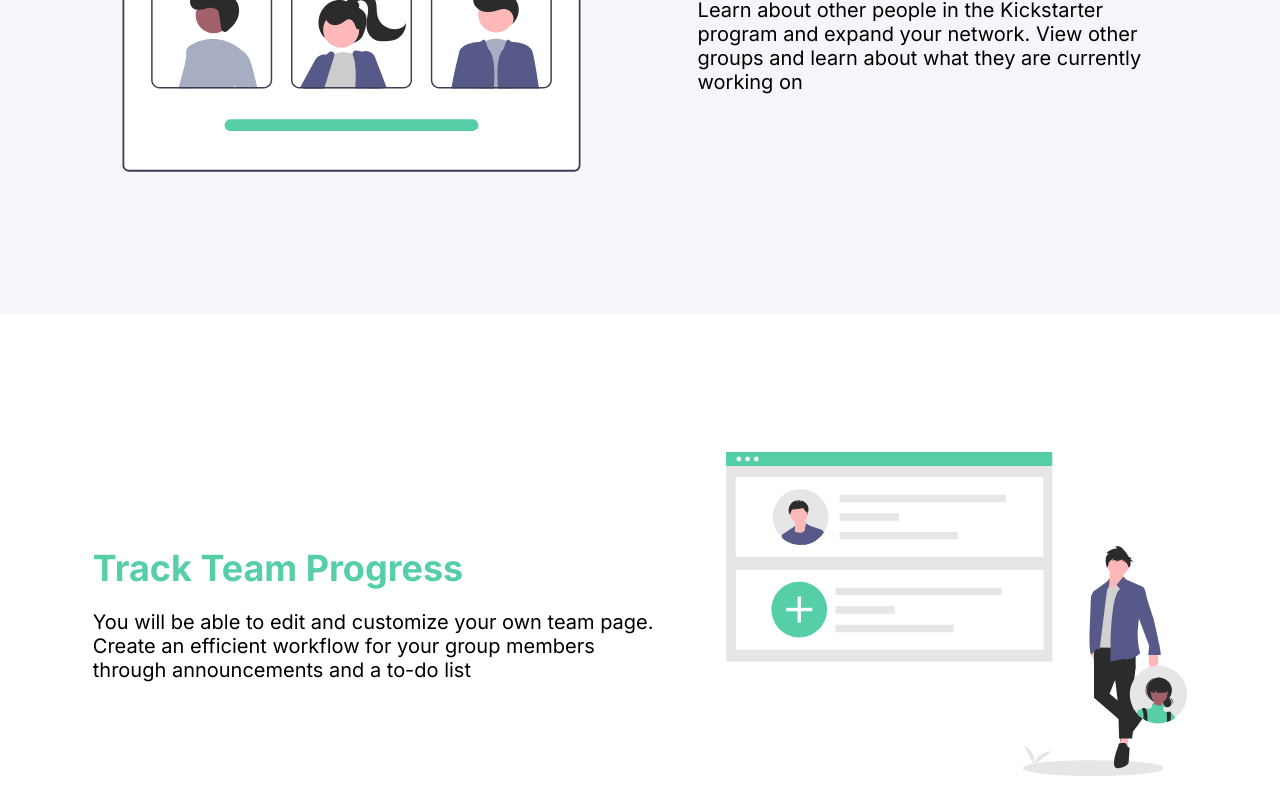
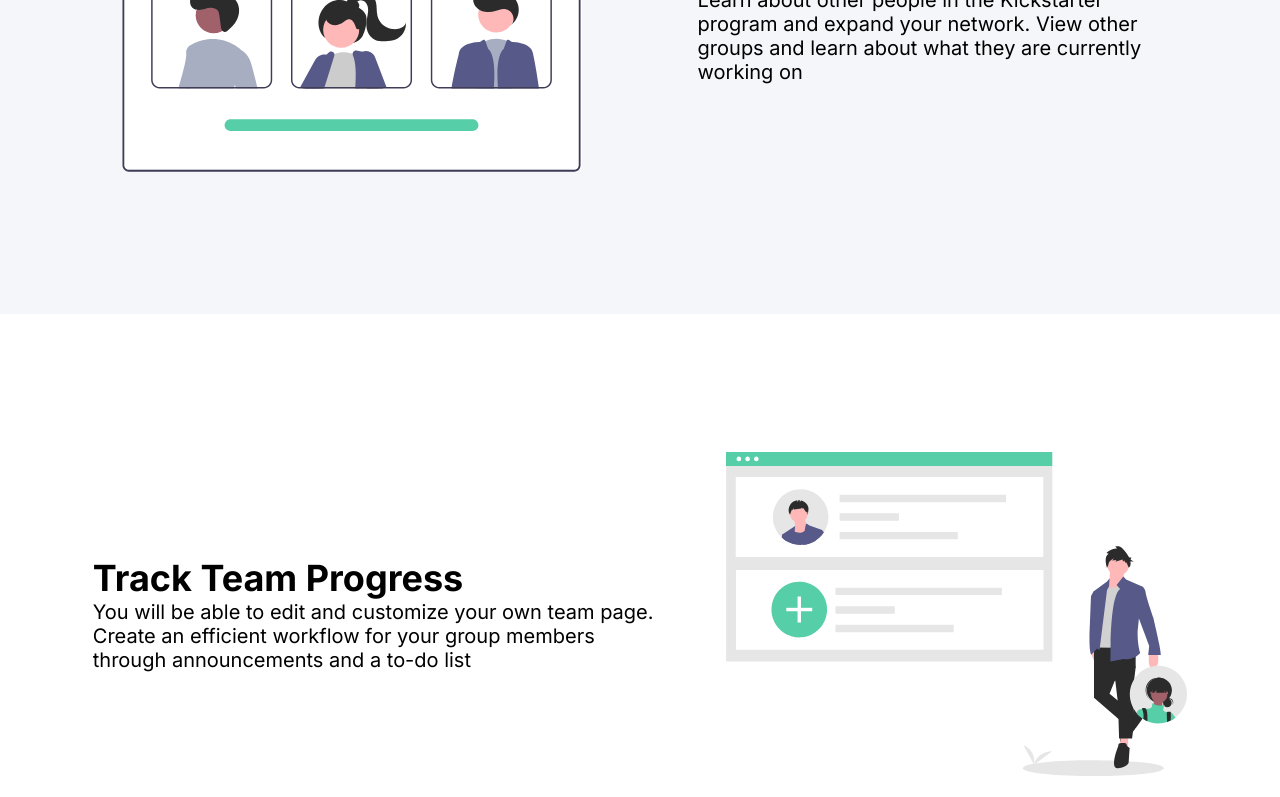
Before and after one commit to aibarrola/SubtleAsianNetwork, a React (Create React App) app: page / in a window 1280 px wide. Shown: the part 1136-1933 px from the top of the page. Built offline with nearby package versions, Linux system fonts and the light colour scheme.

Commit message:
removed general h2 css selector

```diff
--- a/src/components/pages/landing/landing.css
+++ b/src/components/pages/landing/landing.css
@@ -94,11 +94,6 @@
   color: var(--main-white);
 }
 
-h2 {
-  color: var(--main-color);
-  margin-bottom: 20px;
-}
-
 /* Reponsive 414px (iPhone6/7/8 Plus) */
 @media only screen and (max-width: 414px) {
   .landingSection {
```
